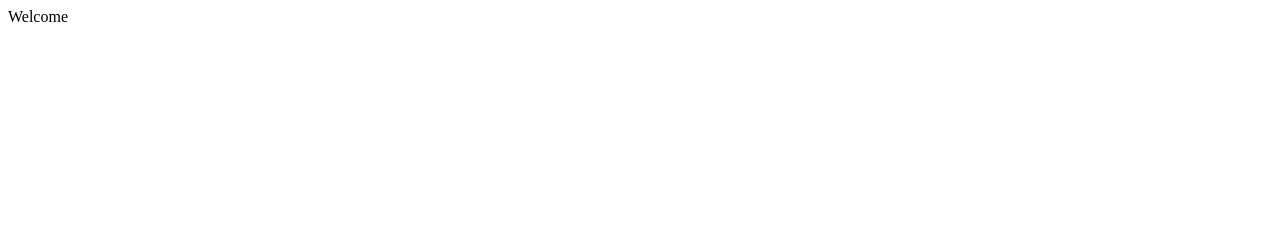
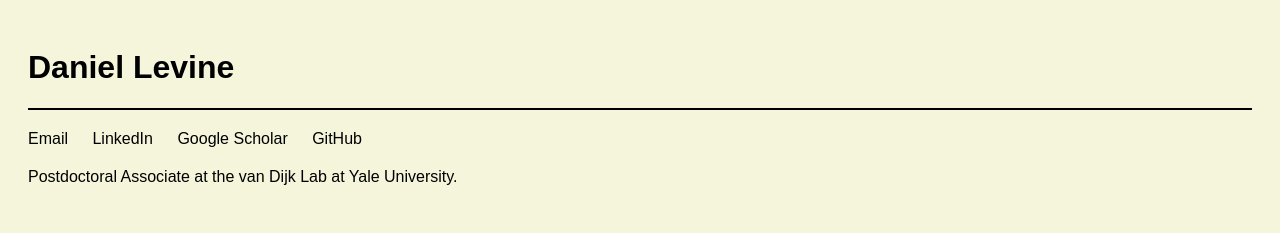
Before and after one commit to DanielFLevine/danielflevine.github.io, a plain HTML site: page index.html in a window 1280 px wide. Drawn offline with Linux system fonts and the light colour scheme.

Commit message:
added info

```diff
--- a/index.html
+++ b/index.html
@@ -1 +1,44 @@
-Welcome
+<!DOCTYPE html>
+<html lang="en">
+<head>
+    <meta charset="UTF-8">
+    <meta name="viewport" content="width=device-width, initial-scale=1.0">
+    <title>Daniel Levine</title>
+    <style>
+        body {
+            background-color: #f5f5dc; /* Light beige background */
+            font-family: Arial, sans-serif; /* Sets a readable, sans-serif font */
+            padding: 20px; /* Adds spacing around the content */
+        }
+        hr {
+            border: 0;
+            height: 2px;
+            background-color: #000; /* Black line for separation */
+        }
+        .contact-info {
+            margin: 20px 0; /* Adds vertical spacing around the contact info section */
+        }
+        .contact-info a {
+            margin-right: 20px; /* Spacing between contact links */
+            color: #000; /* Black color for links */
+            text-decoration: none; /* Removes underline from links */
+        }
+        .contact-info a:hover {
+            text-decoration: underline; /* Underlines links on hover for better accessibility */
+        }
+    </style>
+</head>
+<body>
+    <h1>Daniel Levine</h1>
+    <hr>
+    <div class="contact-info">
+        <a href="mailto:daniel.levine@yale.edu">Email</a>
+        <a href="https://www.linkedin.com/in/danielflevine">LinkedIn</a>
+        <a href="https://scholar.google.com/citations?user=2G-O1zQAAAAJ">Google Scholar</a>
+        <a href="https://github.com/DanielFLevine">GitHub</a>
+    </div>
+    <p>
+        Postdoctoral Associate at the van Dijk Lab at Yale University.
+    </p>
+</body>
+</html>
```
